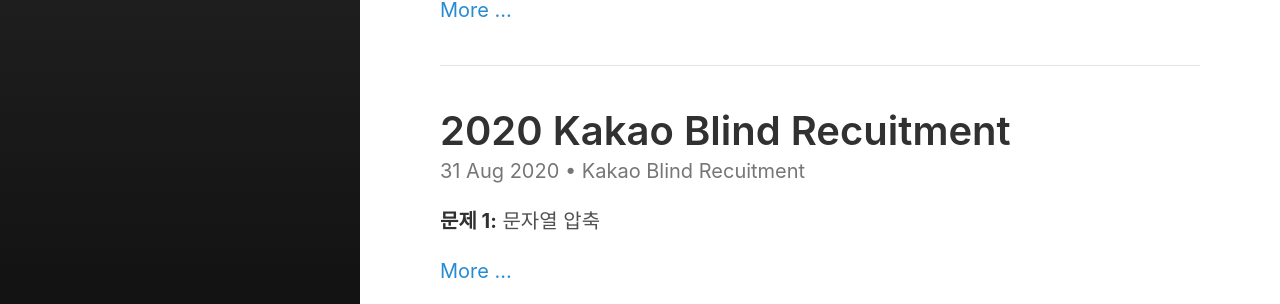
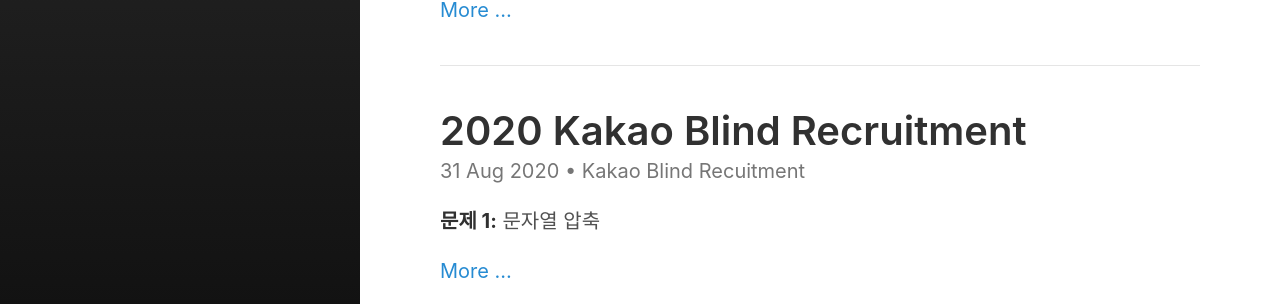
Before and after one commit to C13H12N4O2/C13H12N4O2.github.io, a Jekyll site: the page built from index.html, in a window 1280 px wide and 900 px high, scrolled down 342 px. Shown: the part 154-458 px from the top of the window. Built offline with Jekyll 4.4.1, drawn with Linux system fonts in a browser that asks for light colours; the list of posts is cut into pages by our own code.

Commit message:
Update 2020-08-31-19-37-2020-KAKAO-BLIND-RECRUITMENT.md

```diff
--- a/_posts/2020-08-31-19-37-2020-KAKAO-BLIND-RECRUITMENT.md
+++ b/_posts/2020-08-31-19-37-2020-KAKAO-BLIND-RECRUITMENT.md
@@ -1,12 +1,12 @@
 ---
 layout: post
-title: "2020 Kakao Blind Recuitment"
+title: "2020 Kakao Blind Recruitment"
 categories:
   - Kakao Blind Recuitment
 tags:
   - C++
   - Kakao Blind Recuitment
-last_modified_at: 2020-09-02-20-14
+last_modified_at: 2020-09-02-20-26
 ---
 
 <strong> 문제 1:</strong> 문자열 압축
@@ -41,13 +41,13 @@ s는 알파벳 소문자로만 이루어져 있습니다.
 
 
 <strong>입출력 예</strong>
-|   s                        | result |
-|----------------------------|--------|
-| "aabbaccc"                 | 7      |
-| "ababcdcdababcdcd"         | 9      |
-| "abcabcdede"               | 8      |
-| "abcabcabcabcdededededede" | 14     |
-| "xababcdcdababcdcd"        | 17     |
+| s | result |
+| --- | --- |
+| \"aabbaccc\" | 7 |
+| \"ababcdcdababcdcd\" | 9 |
+| \"abcabcdede\" | 8 |
+| \"abcabcabcabcdededededede\" | 14 |
+| \"xababcdcdababcdcd\" | 17 |
 
 
 <strong>입출력 예에 대한 설명</strong>
```
